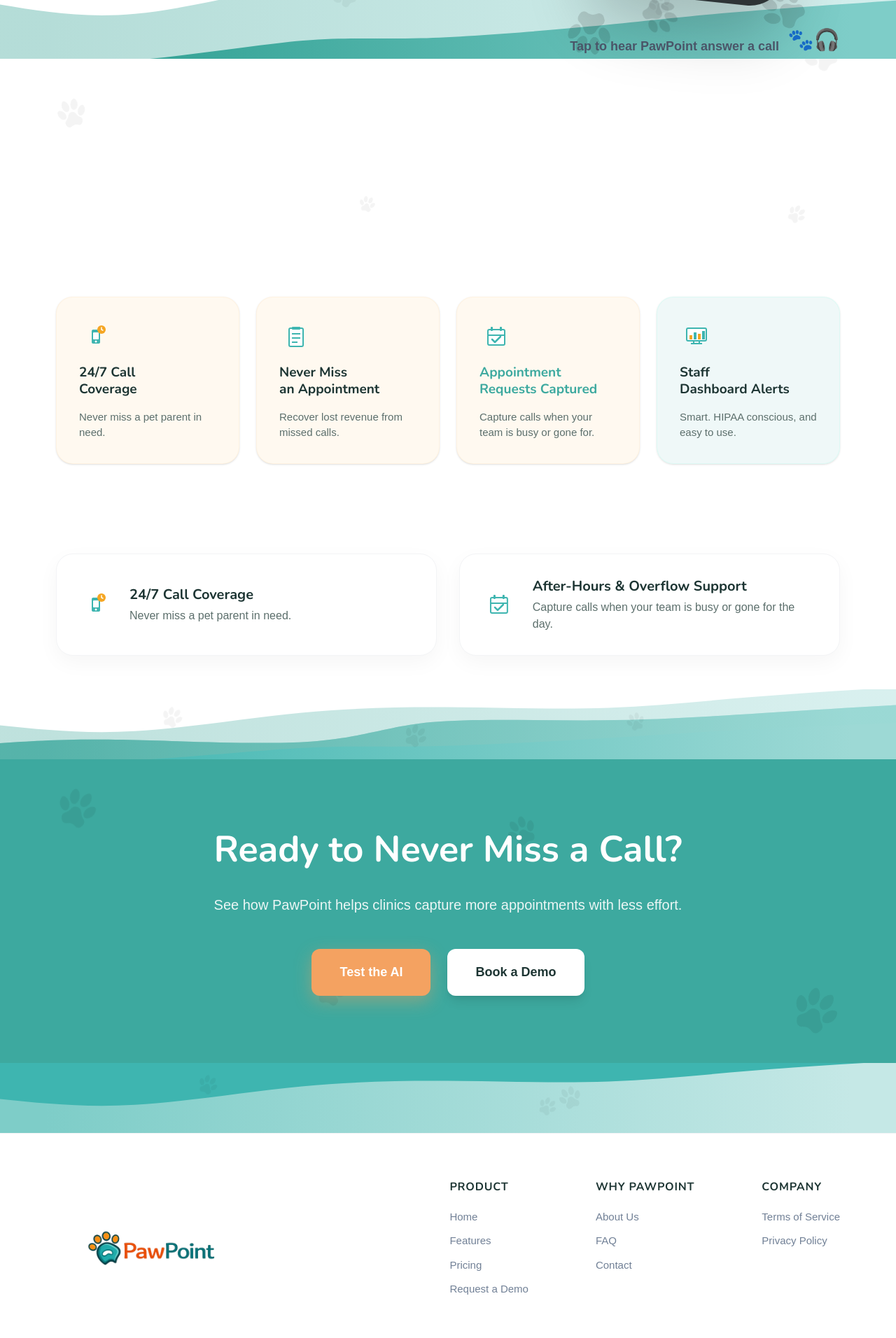
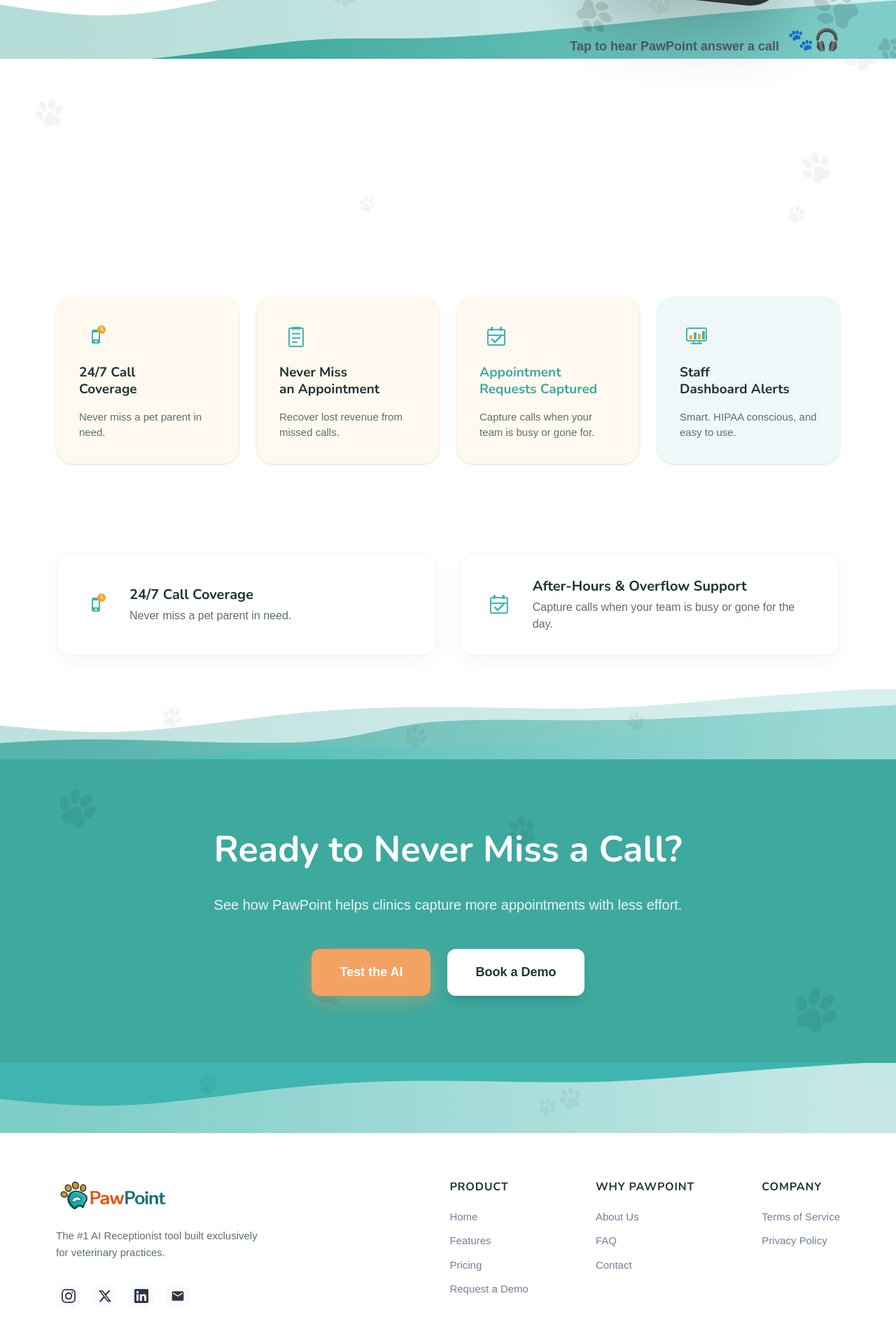
Before and after one commit to sksarvesh007/pawpoint, a Next.js app in the folder frontend/: page / in a window 1280 px wide. Shown: the part 760-2672 px from the top of the page at 70% size. Built offline with nearby package versions, Linux system fonts and the light colour scheme.

Commit message:
fix footer

```diff
--- a/frontend/src/app/page.tsx
+++ b/frontend/src/app/page.tsx
@@ -161,31 +161,39 @@
 
       {/* Hero Section */}
       <section className="relative pt-20 overflow-visible">
-        {/* Background Paw Prints */}
+        {/* Background Paw Prints - biased towards edges */}
         <div className="absolute inset-0 overflow-hidden pointer-events-none opacity-[0.04]">
           <PawPrint
             size={50}
-            className="absolute top-10 left-10 rotate-[15deg]"
+            className="absolute top-10 left-6 rotate-[15deg]"
           />
           <PawPrint
             size={60}
-            className="absolute top-40 right-40 rotate-[-25deg]"
+            className="absolute top-40 right-8 rotate-[-25deg]"
           />
           <PawPrint
             size={35}
-            className="absolute top-20 left-[40%] rotate-[45deg]"
+            className="absolute top-20 left-[8%] rotate-[45deg]"
           />
           <PawPrint
             size={45}
-            className="absolute bottom-40 left-20 rotate-[-15deg]"
+            className="absolute bottom-40 left-12 rotate-[-15deg]"
           />
           <PawPrint
             size={40}
-            className="absolute top-60 right-[30%] rotate-[30deg]"
+            className="absolute top-60 right-[5%] rotate-[30deg]"
           />
           <PawPrint
             size={55}
-            className="absolute bottom-60 right-20 rotate-[-40deg]"
+            className="absolute bottom-60 right-6 rotate-[-40deg]"
+          />
+          <PawPrint
+            size={42}
+            className="absolute top-[30%] left-[3%] rotate-[20deg]"
+          />
+          <PawPrint
+            size={48}
+            className="absolute bottom-20 right-[7%] rotate-[-35deg]"
           />
         </div>
 
@@ -803,9 +811,13 @@
           <div className="flex flex-col md:flex-row justify-between items-start gap-12">
             {/* Logo and tagline */}
             <div className="flex flex-col items-start gap-6 max-w-[300px]">
-              <div className="flex items-center gap-2">
-                <PawLogo />
-              </div>
+              <PawLogo
+                height={150}
+                paddingTop="0px"
+                cropTop={42}
+                cropBottom={62}
+                cropLeft={32}
+              />
               <p className="text-[15px] text-[#5C6F6C] font-medium leading-relaxed">
                 The #1 AI Receptionist tool built exclusively for veterinary
                 practices.
--- a/frontend/src/components/Logo.tsx
+++ b/frontend/src/components/Logo.tsx
@@ -17,6 +17,11 @@
   paddingLeft?: string;
   className?: string;
   height?: number;
+  width?: number;
+  cropTop?: number;
+  cropBottom?: number;
+  cropLeft?: number;
+  cropRight?: number;
 }
 
 export function Logo({
@@ -25,26 +30,64 @@
   paddingLeft = "0px",
   className = "",
   height = LOGO_HEIGHT,
+  width,
+  cropTop = 0,
+  cropBottom = 0,
+  cropLeft = 0,
+  cropRight = 0,
 }: LogoProps = {}) {
   const objectPosition =
     align === "left" ? "left center" : align === "right" ? "right center" : "center";
 
+  const calculatedWidth = width || height * ASPECT_RATIO;
+
+  const hasCropping = cropTop || cropBottom || cropLeft || cropRight;
+
   return (
     <div style={{ paddingTop, paddingLeft }} className={className}>
+      {hasCropping ? (
+        <div
+          style={{
+            width: `${calculatedWidth - cropLeft - cropRight}px`,
+            height: `${height - cropTop - cropBottom}px`,
+            overflow: "hidden",
+            position: "relative",
+          }}
+        >
           <Image
             src="/pawpoint_header-removebg-preview.png"
             alt="PawPoint Logo"
-        width={LOGO_WIDTH}
+            width={calculatedWidth}
+            height={height}
+            draggable={false}
+            priority
+            style={{
+              position: "absolute",
+              top: `-${cropTop}px`,
+              left: `-${cropLeft}px`,
+              height: `${height}px`,
+              width: width ? `${width}px` : "auto",
+              objectFit: "contain",
+              objectPosition,
+            }}
+          />
+        </div>
+      ) : (
+        <Image
+          src="/pawpoint_header-removebg-preview.png"
+          alt="PawPoint Logo"
+          width={calculatedWidth}
           height={height}
           draggable={false}
           priority
           style={{
             height: `${height}px`,
-          width: "auto",
+            width: width ? `${width}px` : "auto",
             objectFit: "contain",
             objectPosition,
           }}
         />
+      )}
     </div>
   );
 }
--- a/frontend/src/components/PawBackground.tsx
+++ b/frontend/src/components/PawBackground.tsx
@@ -27,28 +27,55 @@
   className = "",
 }: PawBackgroundProps) => {
   // Helper function to check if two paws are too close
-    const isTooClose = (x1: number, y1: number, x2: number, y2: number, minDistance: number) => {
+  const isTooClose = (
+    x1: number,
+    y1: number,
+    x2: number,
+    y2: number,
+    minDistance: number,
+  ) => {
     const distance = Math.sqrt(Math.pow(x2 - x1, 2) + Math.pow(y2 - y1, 2));
     return distance < minDistance;
   };
 
   // Generate random positions and properties for paws with spacing
+  // Bias distribution towards edges (left/right sides) rather than middle
+  const biasToEdges = (random: number): number => {
+    // Use a distribution that favors 0-25% and 75-100% ranges
+    if (random < 0.5) {
+      // Map 0-0.5 to 0-30% (left edge bias)
+      return random * 60;
+    } else {
+      // Map 0.5-1 to 70-100% (right edge bias)
+      return 70 + (random - 0.5) * 60;
+    }
+  };
+
   const paws = (() => {
-        const generatedPaws: Array<{ id: number; size: number; top: string; left: string; rotation: number; x: number; y: number }> = [];
+    const generatedPaws: Array<{
+      id: number;
+      size: number;
+      top: string;
+      left: string;
+      rotation: number;
+      x: number;
+      y: number;
+    }> = [];
     const minDistance = 15; // Minimum distance between paws (in percentage)
     let attempts = 0;
     const maxAttempts = 1000;
 
     while (generatedPaws.length < pawCount && attempts < maxAttempts) {
       attempts++;
-            const size = Math.random() * (pawSizeRange[1] - pawSizeRange[0]) + pawSizeRange[0];
+      const size =
+        Math.random() * (pawSizeRange[1] - pawSizeRange[0]) + pawSizeRange[0];
       const top = Math.random() * 100;
-            const left = Math.random() * 100;
+      const left = biasToEdges(Math.random());
       const rotation = Math.random() * 360 - 180;
 
       // Check if this position is too close to any existing paw
-            const tooClose = generatedPaws.some(paw =>
-                isTooClose(left, top, paw.x, paw.y, minDistance)
+      const tooClose = generatedPaws.some((paw) =>
+        isTooClose(left, top, paw.x, paw.y, minDistance),
       );
 
       if (!tooClose) {
@@ -69,7 +96,9 @@
 
   // Generate random positions and properties for circles
   const circles = Array.from({ length: circleCount }, (_, i) => {
-        const size = Math.random() * (circleSizeRange[1] - circleSizeRange[0]) + circleSizeRange[0];
+    const size =
+      Math.random() * (circleSizeRange[1] - circleSizeRange[0]) +
+      circleSizeRange[0];
     const top = Math.random() * 100;
     const left = Math.random() * 100;
     const animationDelay = Math.random() * 3;
@@ -86,7 +115,9 @@
   });
 
   return (
-        <div className={`absolute inset-0 overflow-hidden pointer-events-none ${className}`}>
+    <div
+      className={`absolute inset-0 overflow-hidden pointer-events-none ${className}`}
+    >
       {/* Translucent circles */}
       {circles.map((circle) => (
         <div
@@ -98,7 +129,7 @@
             top: circle.top,
             left: circle.left,
             opacity: circleOpacity,
-                        transform: 'translate(-50%, -50%)',
+            transform: "translate(-50%, -50%)",
             animationDelay: circle.animationDelay,
             animationDuration: circle.animationDuration,
           }}
```
Also changed, not shown: 1 other file (tests, documents, lock files or other folders). Lines whose indentation alone changed are shown as unchanged.
